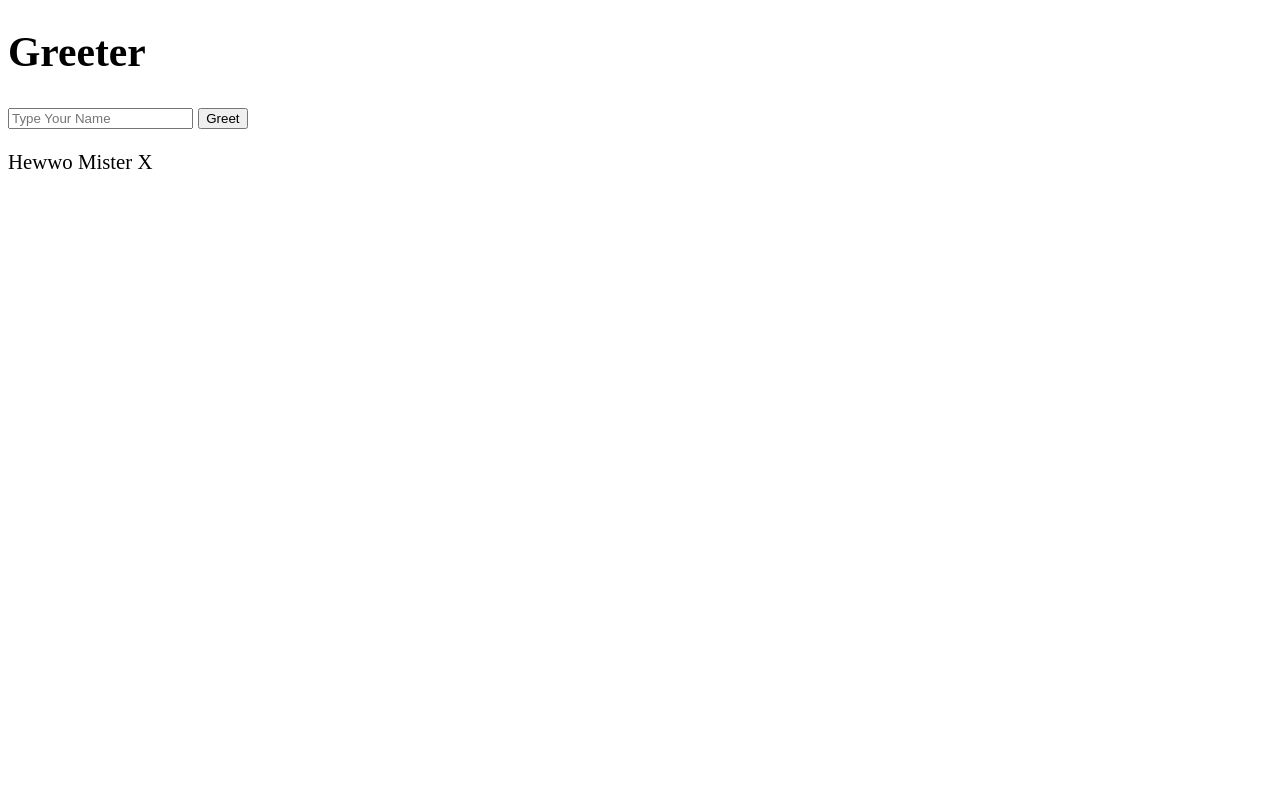
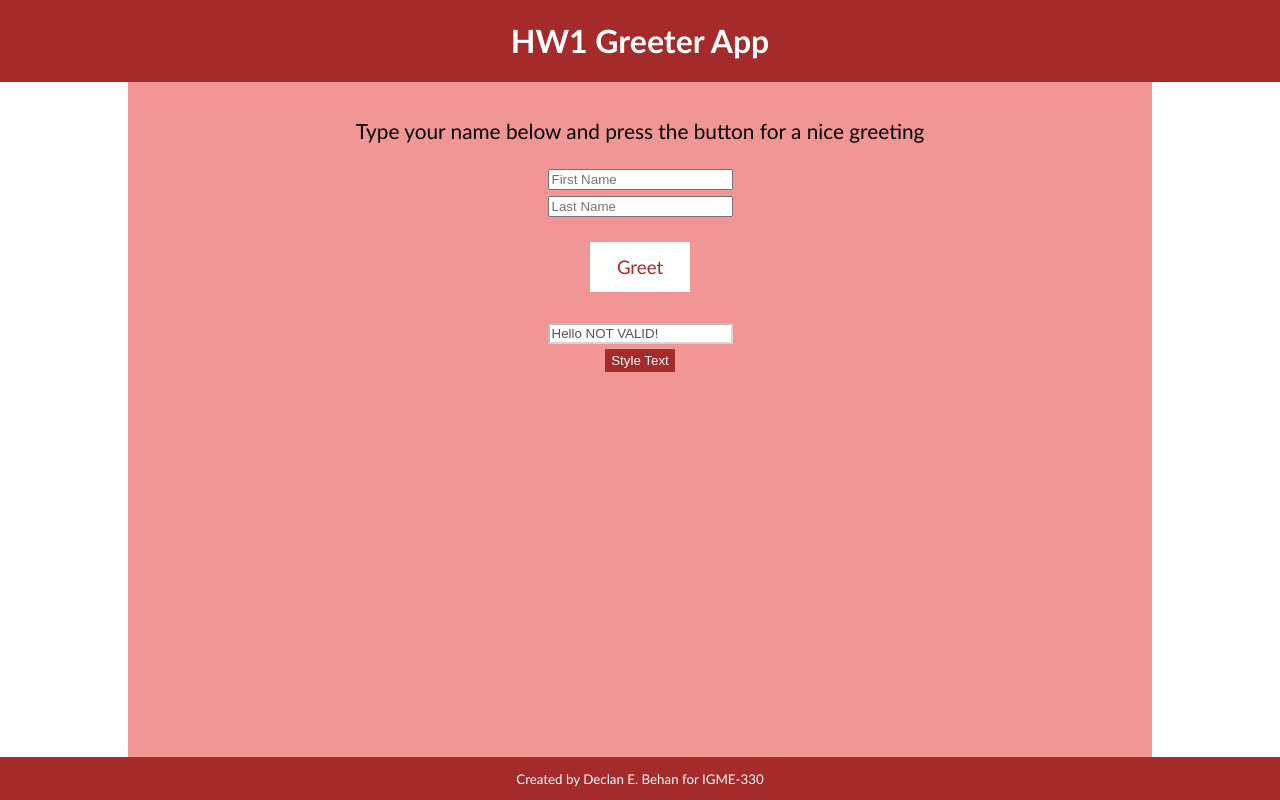
Before and after one commit to deb2610/IGME-330, a plain HTML site: page HW1/index.html in a window 1280 px wide. Both pictures are taken after a click on the button "Greet". Drawn offline with Linux system fonts and the light colour scheme.

Commit message:
HW1 done

```diff
--- a/HW1/index.html
+++ b/HW1/index.html
@@ -7,34 +7,124 @@
     <title>Document</title>
     <style>
         body{
-font-size: 1.3em;
+            margin: 0%;
+            padding: 0%;
+            font-family: 'Trebuchet MS', 'Lucida Sans Unicode', 'Lucida Grande', 'Lucida Sans', Arial, sans-serif;
+        }
+        .container{
+            display: grid;
+            grid-template-columns: 1fr 8fr 1fr;
+            grid-template-rows: auto 1fr auto;
+            height: 100vh;
+        }
+        header{
+            grid-column: 1/4;
+            grid-row: 1;
+            text-align: center;
+            background-color: brown;
+            color: white;
+        }
+        article{
+            grid-column: 2/3;
+            grid-row: 2;
+            font-size: 1.3em;
+            background-color: rgb(241, 149, 149);
+            padding: 15px;
+            text-align: center;
+        }
+        footer{
+            grid-column: 1/4;
+            grid-row: 3;
+            background-color: brown;
+            color: white;
+            font-size: 10pt;
+            text-align: center;
+        }
+        footer p{
+            margin: 10pt 10pt ;
 
+        }
+        #gButton{
+            width: 100px;
+            height: 50px;
+            border: none;
+            margin: 25px;
+            background-color: white;
+            color: brown;
+            font-family: 'Trebuchet MS', 'Lucida Sans Unicode', 'Lucida Grande', 'Lucida Sans', Arial, sans-serif;
+            font-size: 14pt;
+        }
+        #uglyButton{
+            border: none;
+            background-color: brown;
+            color: white;
+            padding: 4px 6px;
+        }
+        #output{
+            background-color: white;
         }
     </style>
 </head>
 <body>
-    <h1>Greeter</h1>
-    <input placeholder="Type Your Name">
-    <button>Greet</button>
-    <p id="output">???</p>
+    <div class="container">
+        <header>
+            <h1>HW1 Greeter App</h1>
+        </header>
+        <article>
+            <p>Type your name below and press the button for a nice greeting</p>
+            <div id="funbox">
+                <input placeholder="First Name" id="first">
+                <br/>
+                <input placeholder="Last Name" id="last">
+                <br/>
+                <button id="gButton">Greet</button>
+                 <br/>
+                <input type="text" id="output" disabled>
+                <br/>
+                <button id="uglyButton">Style Text</button>
+            </div>
+        </article>
+        <footer>
+            <p>Created by Declan E. Behan for IGME-330</p>
+        </footer>
+    </div>
 </body>
 <script>
 
     function init(){
-        document.querySelector("button").onclick = ButtonClick;
+        document.querySelector("#gButton").onclick = ButtonClick;
+        document.querySelector("#uglyButton").onclick = MakeUgly;
+
     }
     function ButtonClick(){
         console.log("button!");
-        let name = document.querySelector("input").value;
-        let output = document.querySelector("#output");
-        if (name == false){
-            output.innerHTML = "Hewwo Mister X";
+        let first = document.querySelector("#first").value;
+        let last = document.querySelector("#last").value;
+        let concat = "DEFAULT";
+        let outputBox = document.querySelector("#output");
+
+        if (first == false || last == false){
+            concat = "NOT VALID";
         }
         else{
-            output.innerHTML = "Hewwo " + name;
+            concat = first + " " + last;
+        }
+        outputBox.value = "Hello " + concat + "!";
+    }
+    function MakeUgly(){
+        let outputBox = document.querySelector("#output");
+        if(outputBox.style.backgroundColor == "white"){
+            outputBox.style.backgroundColor = "yellow";
+            outputBox.style.color = "red";
+        }else{
+            outputBox.style.backgroundColor = "white";
+            outputBox.style.color = "gray";
         }
 
+
+
     }
+
     init();
 </script>
 </html>
```
